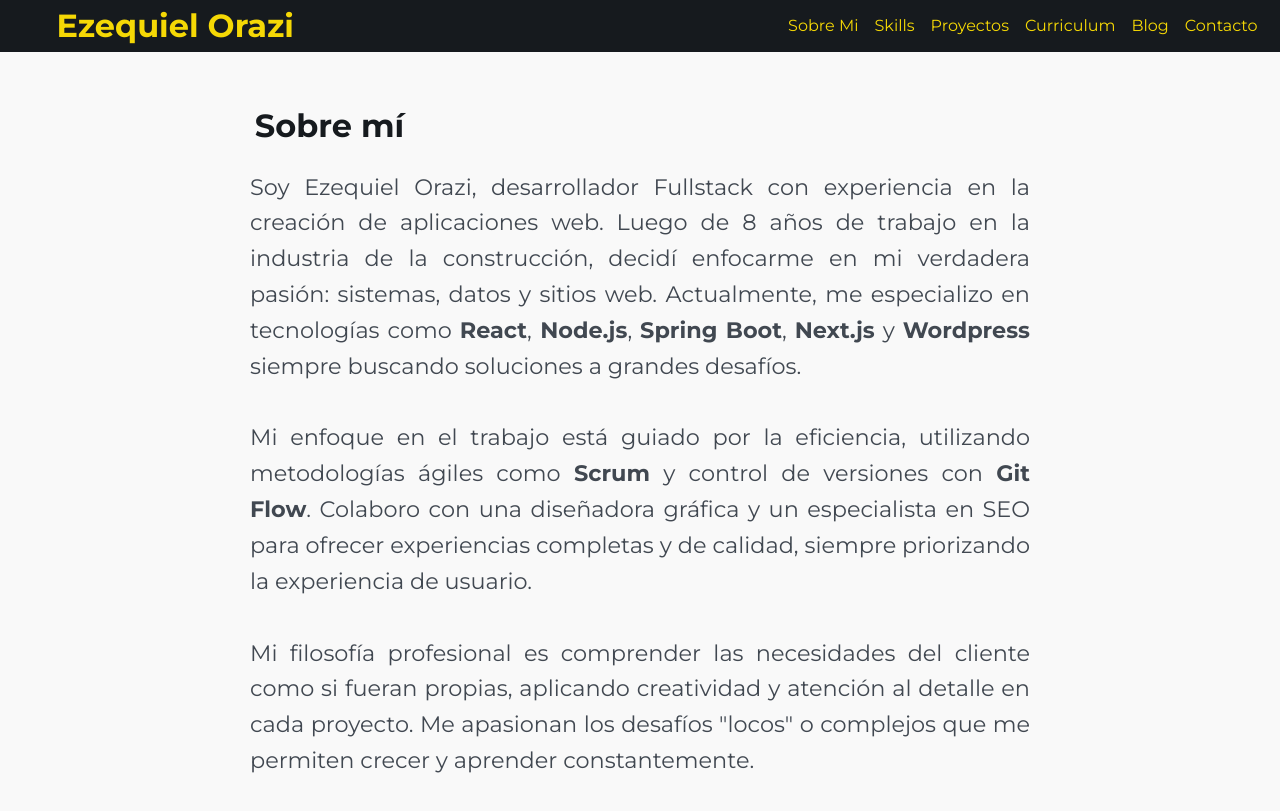
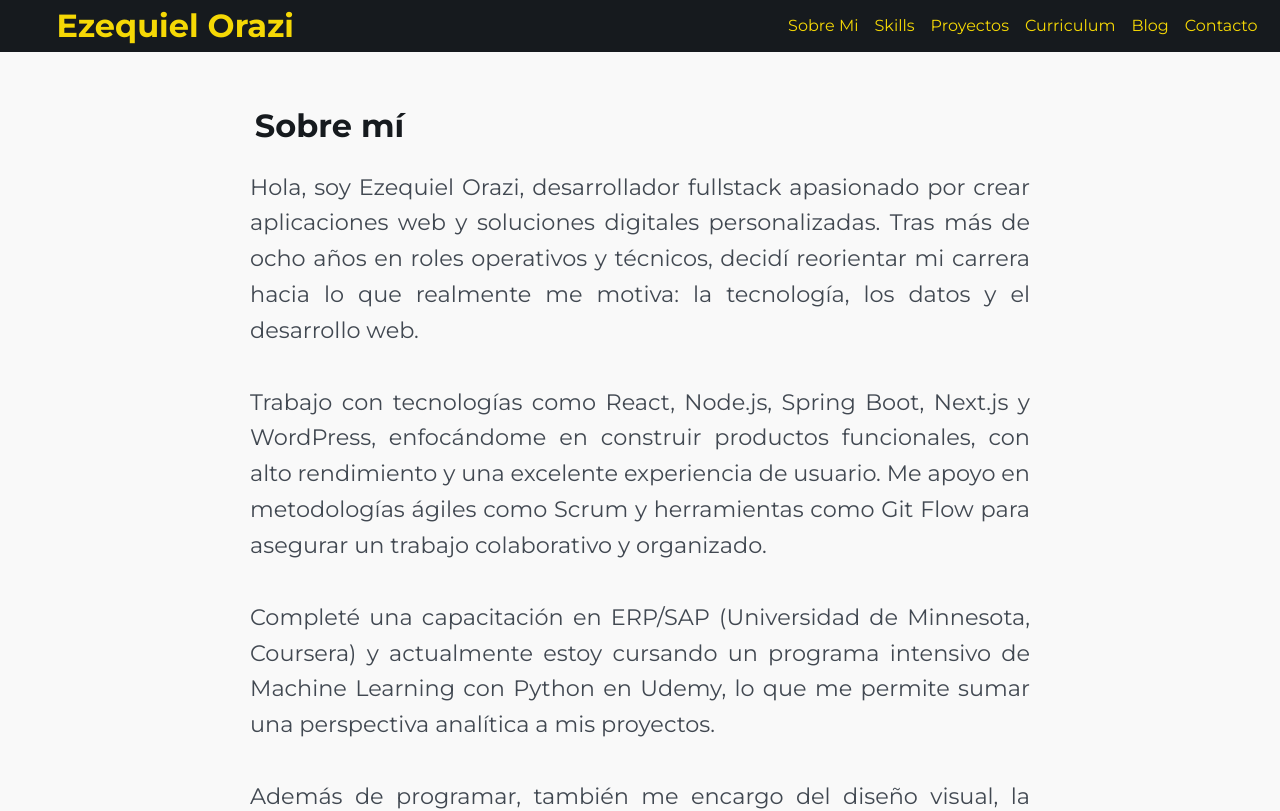
Before and after one commit to Ezzeorazi/mi-portafolio, a React (Vite) app: page /sobremi in a window 1280 px wide. Shown: the top 811 px of the page. Built offline with nearby package versions, Linux system fonts and the light colour scheme.

Commit message:
Changes sibre mi and foto

```diff
--- a/src/pages/Home/Home.jsx
+++ b/src/pages/Home/Home.jsx
@@ -42,7 +42,7 @@ const Home = () => {
         <div className={styles.imageContainer}>
           <NavLink to="/sobremi" className={styles.link}>
             <img
-              src="AvatarMaker.svg"
+              src="image-perfil.jpeg"
               alt="Eze-foto-avatar"
               className={styles.image}
             />
--- a/src/pages/SobreMi/SobreMi.jsx
+++ b/src/pages/SobreMi/SobreMi.jsx
@@ -9,30 +9,25 @@ const SobreMi = () => {
       <div className={styles.aboutContainer}>
         {/* Biografía */}
         <h2
-        className={`animate__animated animate__slideInLeft ${styles.title}`}
+          className={`animate__animated animate__slideInLeft ${styles.title}`}
 
         >Sobre mí</h2>
         <p className={`animate__animated animate__slideInLeft ${styles.bio}`}>
-          Soy Ezequiel Orazi, desarrollador Fullstack con experiencia en la
-          creación de aplicaciones web. Luego de 8 años
-          de trabajo en la industria de la construcción, decidí enfocarme en mi
-          verdadera pasión: sistemas, datos y sitios web. Actualmente, me especializo en
-          tecnologías como <strong>React</strong>,<strong> Node.js</strong>,{" "}
-          <strong>Spring Boot</strong>, <strong>Next.js</strong> y <strong>Wordpress</strong> siempre
-          buscando soluciones a grandes desafíos.
+          Hola, soy Ezequiel Orazi, desarrollador fullstack apasionado por crear aplicaciones web y soluciones digitales personalizadas.
+          Tras más de ocho años en roles operativos y técnicos, decidí reorientar mi carrera hacia lo que realmente me motiva: la tecnología,
+          los datos y el desarrollo web. <br />
           <br />
+          Trabajo con tecnologías como React, Node.js, Spring Boot, Next.js y WordPress, enfocándome en construir productos funcionales,
+          con alto rendimiento y una excelente experiencia de usuario. Me apoyo en metodologías ágiles como Scrum y herramientas como
+          Git Flow para asegurar un trabajo colaborativo y organizado. <br />
           <br />
-          Mi enfoque en el trabajo está guiado por la eficiencia, utilizando
-          metodologías ágiles como <strong>Scrum</strong> y control de versiones
-          con <strong>Git Flow</strong>. Colaboro con una diseñadora gráfica y
-          un especialista en SEO para ofrecer experiencias completas y de
-          calidad, siempre priorizando la experiencia de usuario.
+          Completé una capacitación en ERP/SAP (Universidad de Minnesota, Coursera) y actualmente estoy cursando un programa intensivo de
+          Machine Learning con Python en Udemy, lo que me permite sumar una perspectiva analítica a mis proyectos. <br />
           <br />
-          <br />
-          Mi filosofía profesional es comprender las necesidades del cliente
-          como si fueran propias, aplicando creatividad y atención al detalle en
-          cada proyecto. Me apasionan los desafíos "locos" o complejos que me
-          permiten crecer y aprender constantemente.
+
+          Además de programar, también me encargo del diseño visual, la redacción de contenido optimizado y el SEO de los sitios
+          que desarrollo. Me motiva aprender constantemente y aportar valor real a través de la tecnología,
+          siempre con los pies en la tierra y la mente abierta a nuevos desafíos.
         </p>
       </div>
 
```
Also changed, not shown: public/image-perfil.jpeg (added).
